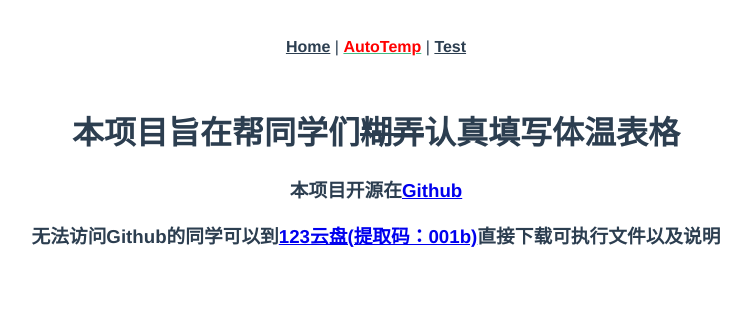
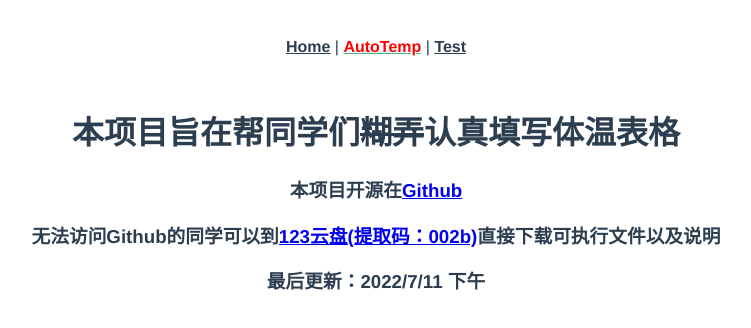
Before and after one commit to ttxs25830/25830web-front, a Vue app: page /auto-temp in a window 1280 px wide. Shown: the top 328 px of the page, without its empty margins (264-1015 px from the left). Built offline with nearby package versions, Linux system fonts and the light colour scheme.

Commit message:
update autotemp

```diff
--- a/src/views/AutoTemp.vue
+++ b/src/views/AutoTemp.vue
@@ -1,7 +1,8 @@
 <template>
   <div class="about">
     <h1>本项目旨在帮同学们<del>糊弄</del>认真填写体温表格</h1>
-    <h3>本项目开源在<a href="https://github.com/ttxs25830/AutoTemp/tree/v0.0.1-beta">Github</a></h3>
-    <h3>无法访问Github的同学可以到<a href="https://www.123pan.com/s/zoRRVv-mQCWd">123云盘(提取码：001b)</a>直接下载可执行文件以及说明</h3>
+    <h3>本项目开源在<a href="https://github.com/ttxs25830/AutoTemp/tree/v0.0.2-beta">Github</a></h3>
+    <h3>无法访问Github的同学可以到<a href="https://www.123pan.com/s/zoRRVv-xQCWd">123云盘(提取码：002b)</a>直接下载可执行文件以及说明</h3>
+    <h3>最后更新：<strong>2022/7/11 下午</strong></h3>
   </div>
 </template>
```
